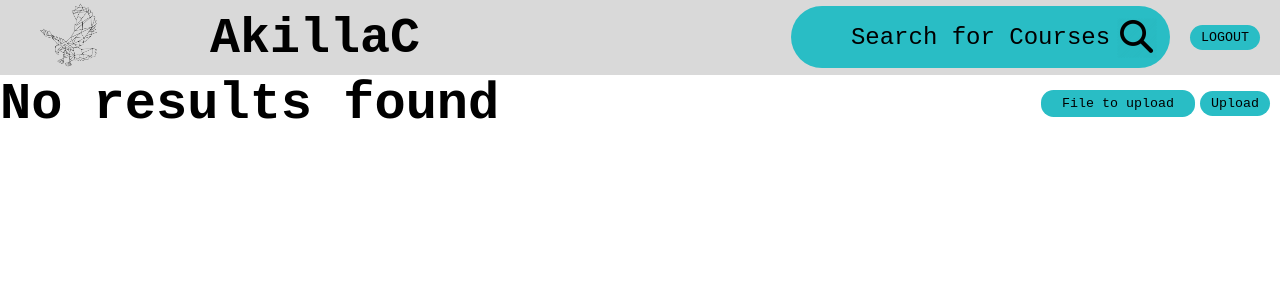
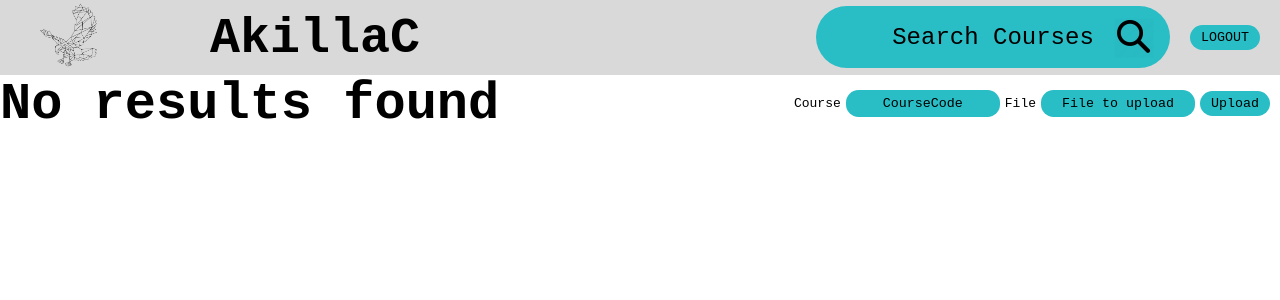
Before and after one commit to ngeeyonglim/AzureAkillac, a React (Create React App) app in the folder frontend/: page /search in a window 1280 px wide. Shown: the top 300 px of the page. Built offline with nearby package versions, Linux system fonts and the light colour scheme.

Commit message:
Added function to filter fake papers by CourseCode

```diff
--- a/frontend/package.json
+++ b/frontend/package.json
@@ -28,6 +28,7 @@
     "react": "^18.2.0",
     "react-datepicker": "^4.10.0",
     "react-dom": "^18.2.0",
+    "react-dropzone": "^14.2.3",
     "react-hook-form": "^7.43.5",
     "react-redux": "^8.0.5",
     "react-scripts": "^5.0.1",
--- a/frontend/src/components/NavBar.js
+++ b/frontend/src/components/NavBar.js
@@ -1,7 +1,7 @@
 import { supabase } from "../supabase";
 import { Link } from "react-router-dom";
 
-export default function NavBar() {
+export default function NavBar({courseCode, handleSetCourseCode, handleSetFilteredCourse}) {
 
     const handleLogOutClick = () => {
         supabase.auth.signOut();
@@ -18,17 +18,24 @@ export default function NavBar() {
                 </Link></li>
                 <li><Link to="/search">
                     <input type="text"
-                className="search-bar"
-                placeholder="Search for Courses"></input>
+                    value={courseCode}
+                    onClick={handleSetFilteredCourse}
+                    onChange={handleSetCourseCode}
+                    className="search-bar"
+                    placeholder="Search Courses"></input>
                  </Link></li>
             </ul>
         </nav>
             <h1 className="header">
                 AkillaC
             </h1>
-                <img alt="search"
-                src={require("../images/search-logo.png")}
-                className="search-button"/>
+                <button type="submit"
+                onClick={handleSetFilteredCourse}
+                className="search-button-submit">
+                    <img alt="search"
+                    src={require("../images/search-logo.png")}
+                    className="search-button"/>
+                </button>
             <button className = "logout-button" onClick = {handleLogOutClick}>
                 LOGOUT
             </button>
--- a/frontend/src/components/PypList.js
+++ b/frontend/src/components/PypList.js
@@ -1,15 +1,19 @@
 export default function PypList({pyp}) {
     return (
         <>
-        <h1>Results</h1>
+        <h1>Past Year Papers</h1>
         <table>
             <thead>
-                <td>Name</td>
+                <tr>
+                <th>Course</th>
+                <th>Name</th>
+                </tr>
             </thead>
             <tbody>
                 {pyp.map((pyp) =>  {
                     return (
                     <tr>
+                        <td>{pyp.courseCode}</td>
                         <td>{pyp.pypName}</td>
                     </tr>
                 );
--- a/frontend/src/components/PypListManger.js
+++ b/frontend/src/components/PypListManger.js
@@ -17,22 +17,47 @@ function setStoredPyp(newPyp) {
 }
 
 export default function PypListManager() {
-    const [pyp, setPyp] = useState(getStoredPyps());
-    const [uploadPyp, setUploadPyp] = useState("");
+  const [pyp, setPyp] = useState(getStoredPyps());
+  const [uploadPyp, setUploadPyp] = useState(
+    {
+      courseCode: "",
+      pypName: ""
+    }
+    );
+  const [courseCode, setCourseCode] = useState("");
+  const [filteredCourse, setFilteredCourse] = useState("");
 
     const handleUploadPyp = (event) => {
-        setUploadPyp(event.target.value);
+      const { name, value } = event.target;
+      setUploadPyp({
+        ...uploadPyp,
+        [name] : value
+      });
     };
 
     const handleSetPyp = (event) => {
         event.preventDefault();
         setPyp([
             {
-                pypName : uploadPyp
+                courseCode : uploadPyp.courseCode,
+                pypName : uploadPyp.pypName
             },
             ...pyp
         ]);
-        setUploadPyp("");
+        setUploadPyp({
+        courseCode: "",
+        pypName: ""});
+    };
+
+
+    const handleSetCourseCode = (event) => {
+        setCourseCode(event.target.value);
+        console.log("hi");
+    };
+
+    const handleSetFilteredCourse = (event) => {
+        setFilteredCourse(courseCode);
+        setCourseCode("");
     };
 
     useEffect(() => {
@@ -41,8 +66,10 @@ export default function PypListManager() {
 
     return (
         <div>
-            <NavBar />
-            {pyp && <SearchScreen pyp={pyp} />}
+            <NavBar courseCode={courseCode}
+            handleSetCourseCode={handleSetCourseCode}
+            handleSetFilteredCourse={handleSetFilteredCourse}/>
+            {pyp && <SearchScreen pyp={pyp} filteredCourse={filteredCourse}/>}
              <UploadScreen
              uploadPyp={uploadPyp}
              handleUploadPyp={handleUploadPyp}
--- a/frontend/src/components/SearchScreen.js
+++ b/frontend/src/components/SearchScreen.js
@@ -1,12 +1,19 @@
 import EmptyList from "./EmptyList";
 import PypList from "./PypList";
 
-export default function SearchScreen({pyp}) {
-    return (
-        <h1>
-            {pyp.length > 0
-            ? (<PypList pyp={pyp} />)
-            : (<EmptyList />)}
-        </h1>
-    );
+export default function SearchScreen({pyp, filteredCourse}) {
+    if (filteredCourse === "") {
+        return (
+            <h1>
+                {pyp.length > 0 ? <PypList pyp={pyp} /> : <EmptyList />}
+            </h1>
+        );
+    } else {
+        const filteredPyp = pyp.filter((pyp) => pyp.courseCode === filteredCourse);
+        return (
+            <h1>
+                {filteredPyp.length > 0 ? <PypList pyp={filteredPyp} /> : <EmptyList />}
+            </h1>
+        );
+    }
 }
--- a/frontend/src/components/UploadScreen.js
+++ b/frontend/src/components/UploadScreen.js
@@ -1,11 +1,24 @@
 export default function UploadScreen({uploadPyp, handleUploadPyp, handleSetPyp}) {
     return (
     <form className="upload-form">
+        <label>
+            Course
+        <input type="text"
+            placeholder="CourseCode"
+            value={uploadPyp.courseCode}
+            onChange={handleUploadPyp}
+            name="courseCode"
+            className="upload-text"></input>
+        </label>
+        <label>
+            File
         <input type="text"
             placeholder="File to upload"
-            value={uploadPyp}
+            value={uploadPyp.pypName}
             onChange={handleUploadPyp}
+            name="pypName"
             className="upload-text"></input>
+        </label>
         <button type="submit"
             onClick={handleSetPyp}
             className="upload-button">
--- a/frontend/src/index.css
+++ b/frontend/src/index.css
@@ -5,6 +5,10 @@
 
 ::placeholder {
   color: black;
+}
+
+table {
+  width:300px;
 }
 
 .login-style {
@@ -101,9 +105,25 @@
   position: absolute;
   right: 1%;
   top: 2.2%;
-  margin-right: 110px;
   height: 40px;
   z-index: 1;
+  border: none;
+}
+
+.search-button:hover {
+  cursor: pointer;
+}
+
+.search-button-submit {
+  position: absolute;
+  right: 2%;
+  top: 2.2%;
+  margin-right: 100px;
+  height: 40px;
+  width: 40px;
+  z-index: 1;
+  border: none;
+  background-color: transparent;
 }
 
 .search-bar {
@@ -113,7 +133,7 @@
   margin-right: 110px;
   background-color: #29BDC5;
   height: 60px;
-  width: 375px;
+  width: 350px;
   font-size: 24px;
   text-align: center;
   border: none;
```
Also changed, not shown: 1 other file (tests, documents, lock files or other folders).
